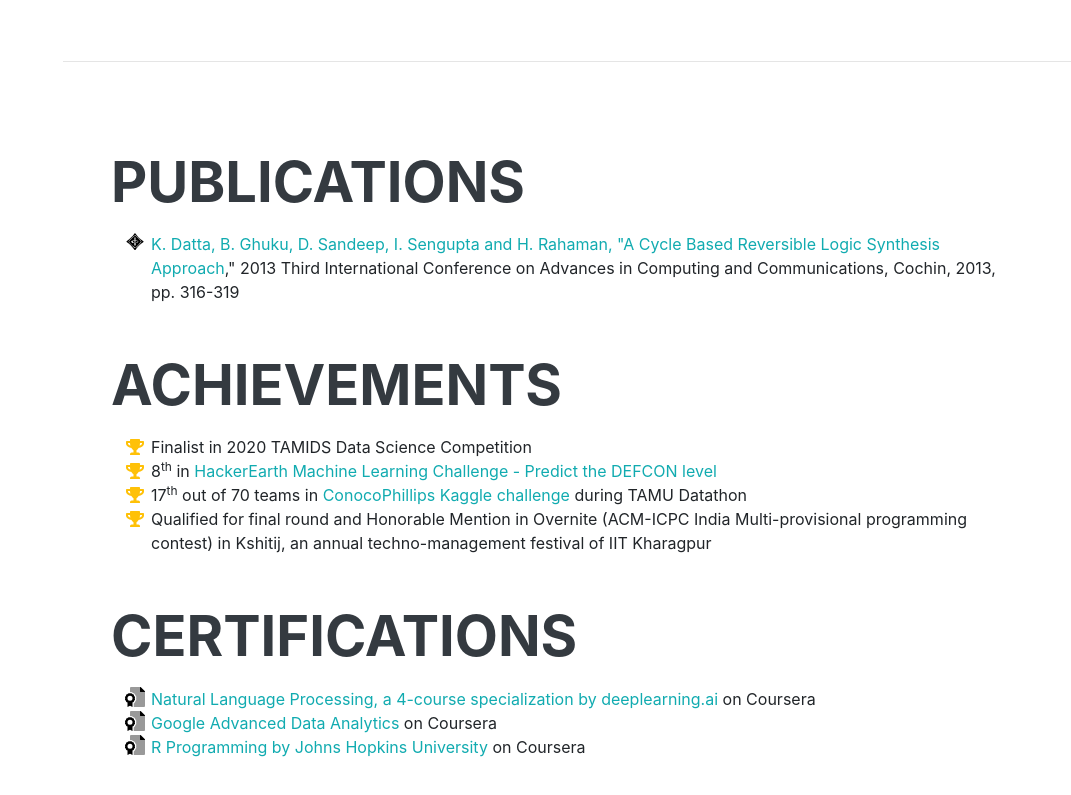
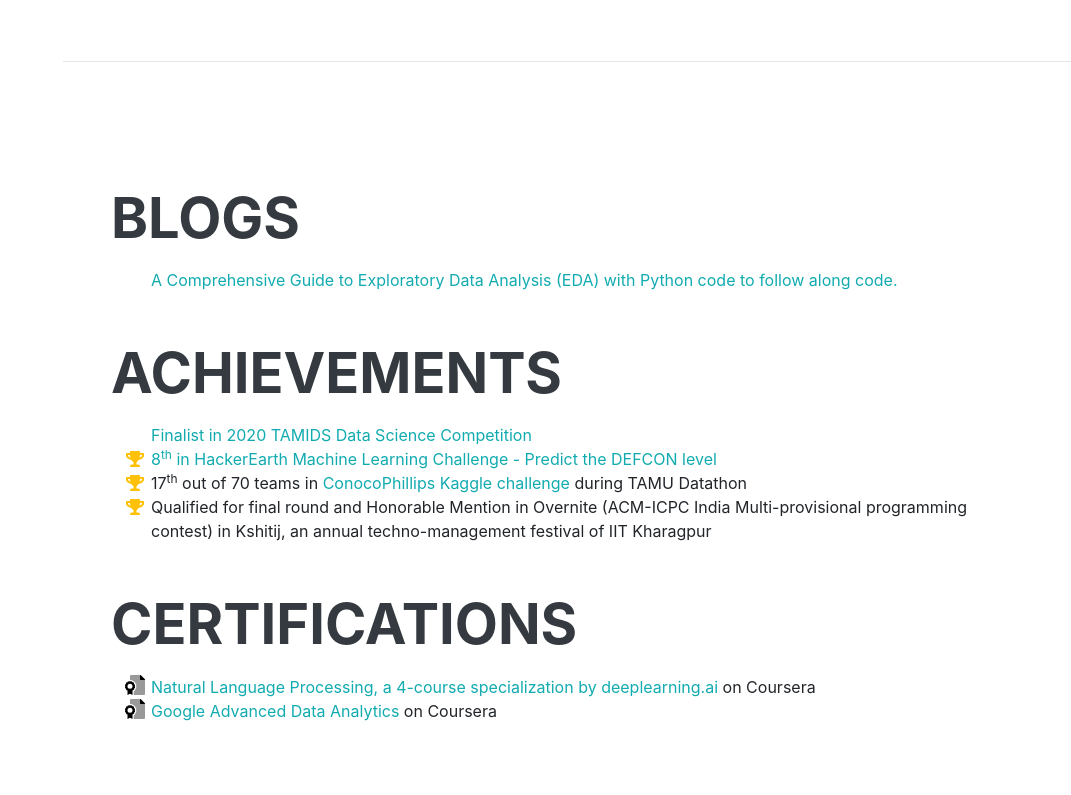
Before and after one commit to umeaimanMerchant/umeaimanMerchant.github.io, a plain HTML site: page index.html in a window 1280 px wide. Shown: the part 6520-7315 px from the top of the page, without its empty margins (209-1280 px from the left). Drawn offline with Linux system fonts and the light colour scheme; a web font is replaced by a local one.

Commit message:
Update index.html

```diff
--- a/index.html
+++ b/index.html
@@ -559,11 +559,13 @@
     <section class="resume-section p-3 p-lg-5 d-flex align-items-center" id="awards">
         <div class="resume-item flex-column flex-md-row mb-5">
 		<div class="resume-content flex-column">
-			<h2 class="mb-5">Publications</h2>
+			<h2 class="mb-5">Blogs</h2>
 			<ul class="fa-ul mb-0">
 			<li>
 				<img class="fa-li fa text-warning" src="img/ieee.svg" height="20vh" width="20vw">
-				K. Datta, B. Ghuku, D. Sandeep, I. Sengupta and H. Rahaman, "<a href="https://ieeexplore.ieee.org/document/6686397">A Cycle Based Reversible Logic Synthesis Approach</a>," 2013 Third International Conference on Advances in Computing and Communications, Cochin, 2013, pp. 316-319</li>
+				<li>
+					A Comprehensive Guide to Exploratory Data Analysis (EDA) with Python code to follow along code.<a href="https://medium.com/@umeaiman.merchant17/a-comprehensive-guide-to-exploratory-data-analysis-eda-with-python-code-to-follow-along-ba6084348e8a" </a>
+				</li>
 			<li>
 			</ul>
 		</div>
@@ -598,10 +600,10 @@
 	  		<li>
 				<img class="fa-li fa text-warning" src="img/file-certificate.svg" height="20vh" width="20vw">
 	    			<a href="https://rb.gy/fb2zou">Google Advanced Data Analytics</a> on Coursera</li>
-	  		<li>
+<!-- 	  		<li>
 				<img class="fa-li fa text-warning" src="img/file-certificate.svg" height="20vh" width="20vw">
 	    			<a href="https://www.coursera.org/account/accomplishments/certificate/GQYCQVJVU8GV">R Programming by Johns Hopkins University</a> on Coursera</li>
-			</ul>
+			</ul> -->
 		</div>
 	</div>
     </section>
```
